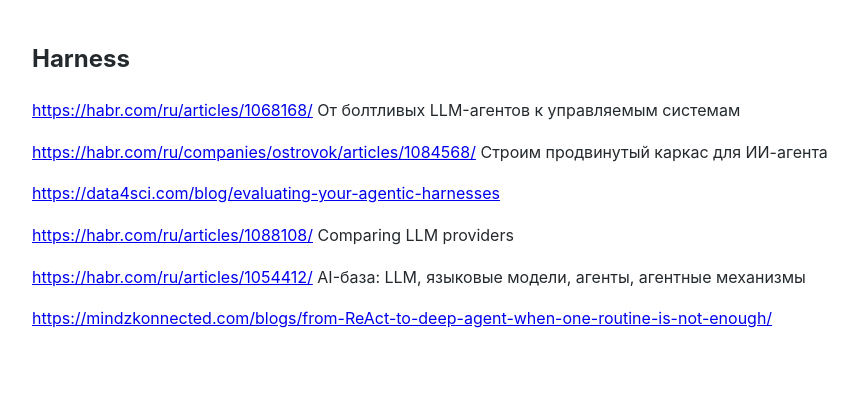
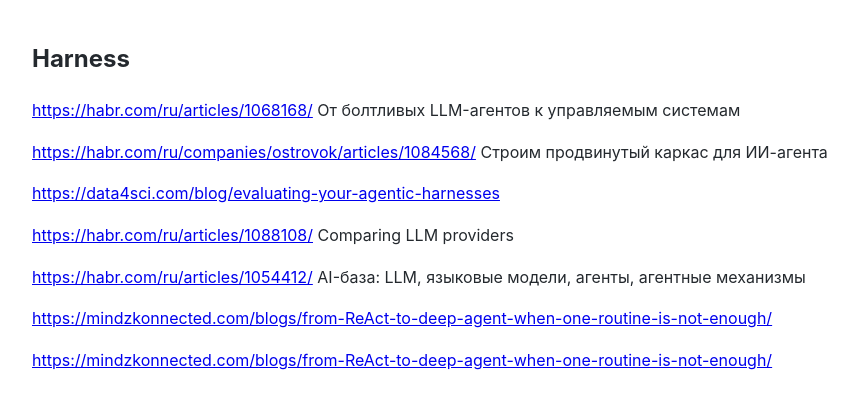
Before and after one commit to Michael-Lubinsky/michael-lubinsky.github.com, a Jekyll site: the page built from ml/harness.md, in a window 1280 px wide. Shown: the top 409 px of the page, without its empty margins (158-1016 px from the left). Built offline with Jekyll 4.4.1, drawn with Linux system fonts in a browser that asks for light colours; our own code applies the rules of GitHub Pages for plain Markdown files.

Commit message:
Fix duplicate link in harness.md
Added a duplicate link to the deep agent blog post.

```diff
--- a/ml/harness.md
+++ b/ml/harness.md
@@ -11,3 +11,5 @@
 <https://habr.com/ru/articles/1054412/> AI-база: LLM, языковые модели, агенты, агентные механизмы
 
 <https://mindzkonnected.com/blogs/from-ReAct-to-deep-agent-when-one-routine-is-not-enough/>
+
+<https://mindzkonnected.com/blogs/from-ReAct-to-deep-agent-when-one-routine-is-not-enough/>
```
